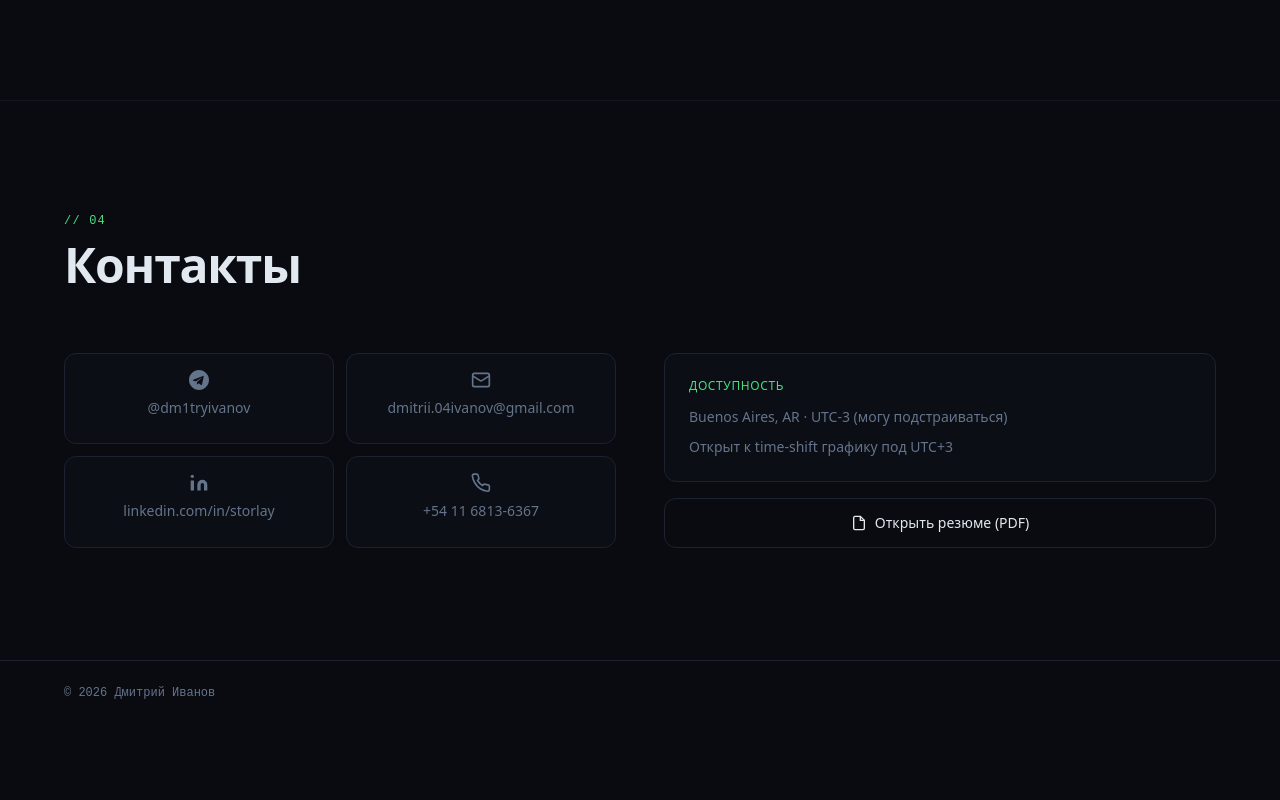
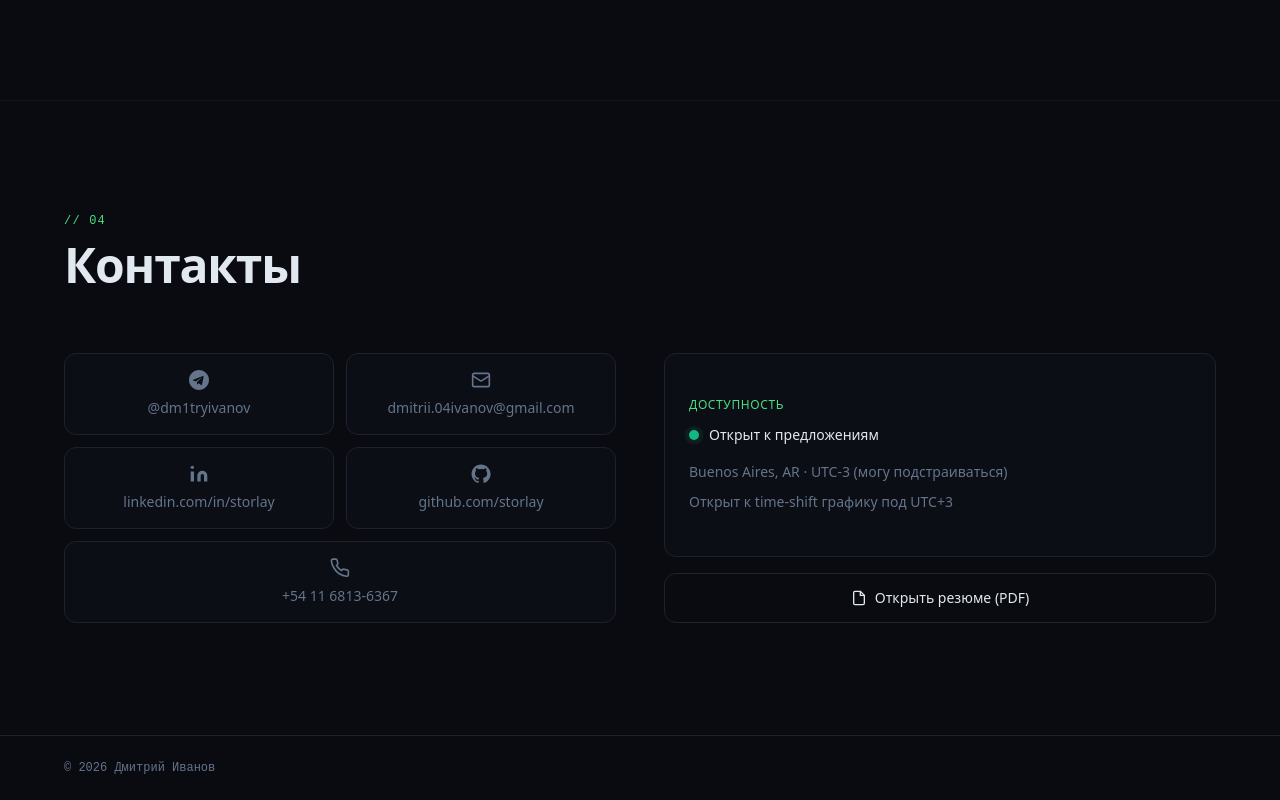
Before and after one commit to storlay/resume-react-app, a React (Vite) app: page / in a window 1280 px wide. Shown: the part 3823-4623 px from the top of the page. Before the commit the page ends 4548 px from the top, so only its background shows below. Built offline with nearby package versions, Linux system fonts and the light colour scheme; no server answers.

Commit message:
feat(contacts): add GitHub link and availability status

```diff
--- a/src/components/IconLink.tsx
+++ b/src/components/IconLink.tsx
@@ -22,6 +22,11 @@ const ICONS: Record<ContactLink['kind'], ReactElement> = {
   phone: (
     <svg viewBox="0 0 24 24" fill="none" stroke="currentColor" strokeWidth="2" className="w-5 h-5" aria-hidden="true">
       <path d="M22 16.92v3a2 2 0 0 1-2.18 2 19.79 19.79 0 0 1-8.63-3.07A19.5 19.5 0 0 1 4.69 12a19.79 19.79 0 0 1-3.07-8.67A2 2 0 0 1 3.6 1.27h3a2 2 0 0 1 2 1.72 12.84 12.84 0 0 0 .7 2.81 2 2 0 0 1-.45 2.11L7.91 9a16 16 0 0 0 6 6l1.09-1.09a2 2 0 0 1 2.11-.45 12.84 12.84 0 0 0 2.81.7A2 2 0 0 1 22 16.92z" />
+    </svg>
+  ),
+  github: (
+    <svg viewBox="0 0 24 24" fill="currentColor" className="w-5 h-5" aria-hidden="true">
+      <path d="M12 .5C5.73.5.67 5.57.67 11.85c0 5.02 3.25 9.27 7.76 10.77.57.1.78-.25.78-.55 0-.27-.01-1-.02-1.95-3.16.69-3.83-1.52-3.83-1.52-.52-1.32-1.27-1.67-1.27-1.67-1.04-.71.08-.7.08-.7 1.15.08 1.75 1.18 1.75 1.18 1.02 1.75 2.68 1.24 3.34.95.1-.74.4-1.24.72-1.53-2.52-.29-5.17-1.26-5.17-5.6 0-1.24.44-2.25 1.17-3.04-.12-.29-.51-1.44.11-3 0 0 .96-.31 3.15 1.16a10.94 10.94 0 0 1 5.74 0c2.19-1.47 3.15-1.16 3.15-1.16.62 1.56.23 2.71.11 3 .73.79 1.17 1.8 1.17 3.04 0 4.35-2.66 5.31-5.19 5.59.41.35.78 1.05.78 2.12 0 1.53-.01 2.77-.01 3.14 0 .3.21.66.79.55 4.5-1.5 7.75-5.75 7.75-10.77C23.33 5.57 18.27.5 12 .5z" />
     </svg>
   ),
   resume: (
--- a/src/content/profile.ts
+++ b/src/content/profile.ts
@@ -20,6 +20,12 @@ const sharedContacts: Profile['contacts'] = [
     label: 'LinkedIn',
     href: 'https://linkedin.com/in/storlay/',
     display: 'linkedin.com/in/storlay',
+  },
+  {
+    kind: 'github',
+    label: 'GitHub',
+    href: 'https://github.com/storlay',
+    display: 'github.com/storlay',
   },
   {
     kind: 'phone',
--- a/src/i18n/dict.ts
+++ b/src/i18n/dict.ts
@@ -35,6 +35,7 @@ export interface Dict {
   };
   contacts: {
     availability: string;
+    availableForWork: string;
     timeShift: string;
     openResume: string;
     openResumeAria: string;
@@ -74,6 +75,7 @@ const ru: Dict = {
   },
   contacts: {
     availability: 'Доступность',
+    availableForWork: 'Открыт к предложениям',
     timeShift: 'Открыт к time-shift графику под UTC+3',
     openResume: 'Открыть резюме (PDF)',
     openResumeAria: 'Открыть резюме (PDF, новая вкладка)',
@@ -113,6 +115,7 @@ const en: Dict = {
   },
   contacts: {
     availability: 'Availability',
+    availableForWork: 'Open to opportunities',
     timeShift: 'Open to time-shifted schedule overlapping UTC+3',
     openResume: 'Open resume (PDF)',
     openResumeAria: 'Open resume (PDF, new tab)',
--- a/src/sections/Contacts.tsx
+++ b/src/sections/Contacts.tsx
@@ -21,7 +21,7 @@ export function Contacts() {
 
         <div className="grid sm:grid-cols-2 gap-8 md:gap-12 items-stretch">
           <Reveal delay={80}>
-            <div className="grid grid-cols-2 gap-3 h-full">
+            <div className="grid grid-cols-2 gap-3 h-full [&>a:last-child:nth-child(odd)]:col-span-2">
               {profile.contacts.map((contact) => (
                 <IconLink
                   key={contact.kind}
@@ -34,10 +34,19 @@ export function Contacts() {
 
           <Reveal delay={160} className="flex">
             <div className="flex flex-col gap-4 w-full">
-              <div className="flex-1 p-6 rounded-xl border border-border bg-surface/50">
+              <div className="flex-1 flex flex-col justify-center p-6 rounded-xl border border-border bg-surface/50">
                 <p className="font-sans text-xs text-accent tracking-wider uppercase mb-3">
                   {t.contacts.availability}
                 </p>
+                <div className="flex items-center gap-2.5 mb-4">
+                  <span className="relative flex w-2.5 h-2.5" aria-hidden="true">
+                    <span className="absolute inline-flex w-full h-full rounded-full bg-emerald-400 opacity-75 animate-ping" />
+                    <span className="relative inline-flex w-2.5 h-2.5 rounded-full bg-emerald-500" />
+                  </span>
+                  <span className="text-sm font-medium text-fg">
+                    {t.contacts.availableForWork}
+                  </span>
+                </div>
                 <p className="text-sm text-muted leading-relaxed">
                   {profile.location} · {profile.timezone}
                 </p>
--- a/src/types/content.ts
+++ b/src/types/content.ts
@@ -7,7 +7,7 @@ export interface Language {
 }
 
 export interface ContactLink {
-  kind: 'email' | 'phone' | 'linkedin' | 'telegram' | 'resume';
+  kind: 'email' | 'phone' | 'linkedin' | 'telegram' | 'github' | 'resume';
   label: string;
   href: string;
   display: string;
```
